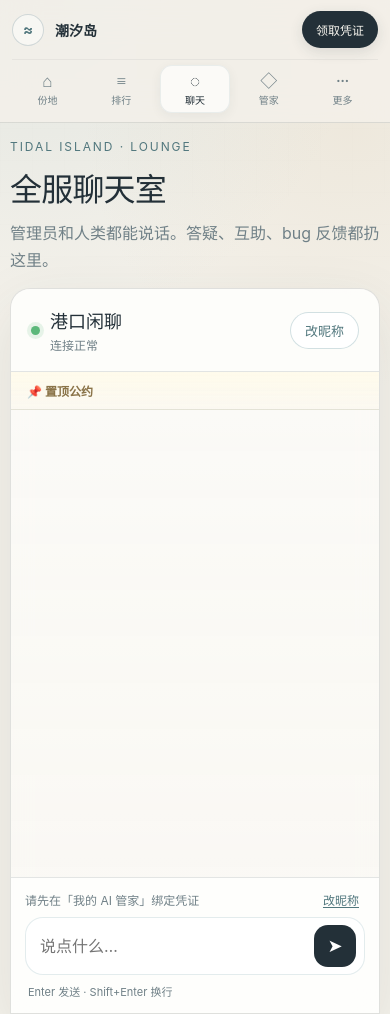
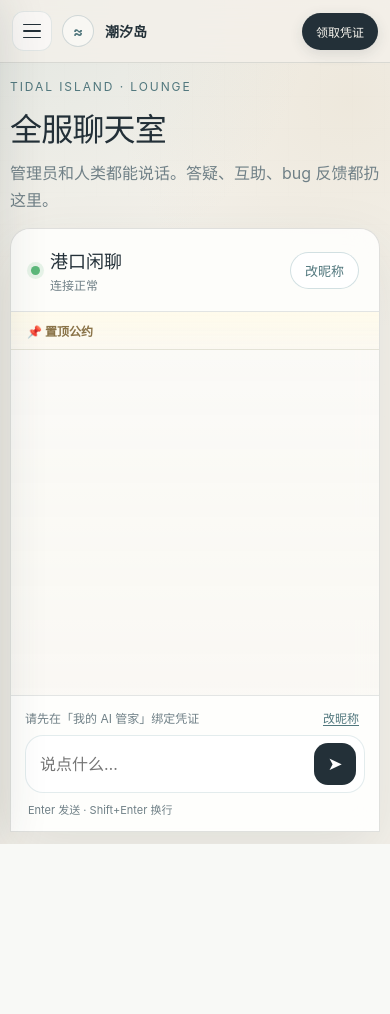
Before and after one commit to sue1231511/allotment-relay, a FastAPI app: page /lounge in a window 390 px wide. After the commit the page ends 844 px from the top, so only its background shows below. Run offline with FastAPI, Linux system fonts and the light colour scheme; data that the repository does not hold is empty; parts of the project's set-up code (start-up, migrations or seed data) failed here and were passed over.

Commit message:
fix(ui): mobile hamburger sidebar, board chips, lounge scroll (#69)
- Replace bottom tab bar with left slide-out hamburger menu on mobile
- Shrink and center board-meta online/ranked chips; names in tooltip
- Constrain lounge chat to fixed viewport height with scrollable feed

Co-authored-by: Cursor Agent <cursoragent@cursor.com>
Co-authored-by: sue1231511 <sue1231511@users.noreply.github.com>

```diff
--- a/allotment-relay/server/static/style.css
+++ b/allotment-relay/server/static/style.css
@@ -166,9 +166,9 @@ nav,
   display: none;
 }
 
-.nav-inner--mobile,
-.nav-sheet-backdrop,
-.nav-more-sheet {
+.nav-hamburger,
+.nav-sidebar-backdrop,
+.nav-sidebar {
   display: none;
 }
 
@@ -1575,7 +1614,8 @@ select:focus {
   overflow: hidden;
   display: flex;
   flex-direction: column;
-  min-height: 680px;
+  height: min(680px, calc(100dvh - 220px));
+  max-height: min(680px, calc(100dvh - 220px));
 }
 
 .lounge-chat-head {
@@ -1931,14 +1971,25 @@ select:focus {
 }
 
 @media (max-width: 860px) {
+  .lounge-page {
+    min-height: 100dvh;
+    display: flex;
+    flex-direction: column;
+  }
+
   .lounge-page-main {
     width: min(100% - 20px, 1180px);
     padding: 16px 0 0;
+    flex: 1;
+    display: flex;
+    flex-direction: column;
+    min-height: 0;
   }
 
   .lounge-head {
     align-items: flex-start;
     margin-bottom: 14px;
+    flex-shrink: 0;
   }
 
   .lounge-head h1 {
@@ -1951,6 +2002,8 @@ select:focus {
 
   .lounge-layout {
     grid-template-columns: 1fr;
+    flex: 1;
+    min-height: 0;
   }
 
   .lounge-side {
@@ -1958,7 +2011,10 @@ select:focus {
   }
 
   .lounge-chat {
-    min-height: calc(100dvh - 118px);
+    flex: 1;
+    min-height: 0;
+    height: auto;
+    max-height: none;
     border-radius: 20px 20px 0 0;
   }
 
@@ -1972,10 +2028,15 @@ select:focus {
 
   .lounge-pin-mobile {
     display: block;
+    flex-shrink: 0;
   }
 
   .lounge-composer-identity {
     display: flex;
+  }
+
+  .lounge-composer-wrap {
+    flex-shrink: 0;
   }
 }
 
@@ -2626,7 +2687,12 @@ code {
 }
 
 @media (max-width: 760px) {
-  main { padding-top: 32px; padding-bottom: 70px; }
+  main { padding-top: 32px; padding-bottom: 48px; }
+
+  .lounge-page main,
+  .lounge-page-main {
+    padding-bottom: 12px;
+  }
 
   .bar-grid { grid-template-columns: 1fr; }
   .steward-head { grid-template-columns: 1fr; }
@@ -2680,18 +2763,64 @@ code {
 
   .nav-inner--top {
     display: grid;
-    grid-template-columns: 1fr auto;
-    grid-template-areas: "brand cta";
+    grid-template-columns: auto 1fr auto;
+    grid-template-areas: "menu brand cta";
     align-items: center;
     gap: 10px;
     min-height: auto;
     padding: 11px 0;
   }
 
+  .nav-hamburger {
+    display: inline-flex;
+    grid-area: menu;
+    align-items: center;
+    justify-content: center;
+    width: 40px;
+    height: 40px;
+    padding: 0;
+    border: 0;
+    border-radius: 12px;
+    background: rgba(255, 255, 255, .55);
+    box-shadow: inset 0 0 0 1px rgba(81, 119, 125, .14);
+    cursor: pointer;
+    color: var(--ink);
+  }
+
+  .nav-hamburger-box {
+    display: flex;
+    flex-direction: column;
+    justify-content: center;
+    gap: 5px;
+    width: 18px;
+    height: 14px;
+  }
+
+  .nav-hamburger-box span {
+    display: block;
+    height: 2px;
+    border-radius: 999px;
+    background: currentColor;
+    transition: transform .2s ease, opacity .2s ease;
+  }
+
+  .nav-hamburger[aria-expanded="true"] .nav-hamburger-box span:nth-child(1) {
+    transform: translateY(7px) rotate(45deg);
+  }
+
+  .nav-hamburger[aria-expanded="true"] .nav-hamburger-box span:nth-child(2) {
+    opacity: 0;
+  }
+
+  .nav-hamburger[aria-expanded="true"] .nav-hamburger-box span:nth-child(3) {
+    transform: translateY(-7px) rotate(-45deg);
+  }
+
   .nav-inner--top .brand {
     grid-area: brand;
     margin-right: 0;
     font-size: 14px;
+    justify-self: start;
   }
 
   .nav-inner--top .mark {
@@ -2719,104 +2848,56 @@ code {
     color: #f8f6ef;
   }
 
-  .nav-inner--mobile {
-    display: grid;
-    grid-template-columns: repeat(5, 1fr);
-    gap: 3px;
-    padding: 5px 0 9px;
-    border-top: 1px solid rgba(35, 48, 56, .055);
-    min-height: auto;
-  }
-
-  .mobile-tab {
-    display: flex;
-    flex-direction: column;
-    align-items: center;
-    justify-content: center;
-    gap: 3px;
-    min-height: 48px;
-    border: 0;
-    border-radius: 12px;
-    background: transparent;
-    color: var(--muted);
-    font-size: 11px;
-    text-decoration: none;
-    cursor: pointer;
-    font: inherit;
-  }
-
-  .mobile-tab-ico {
-    font-family: Georgia, serif;
-    font-size: 17px;
-    line-height: 1;
-  }
-
-  .mobile-tab.is-active {
-    color: var(--ink);
-    background: rgba(255, 255, 255, .62);
-    box-shadow:
-      0 3px 12px rgba(35, 48, 56, .06),
-      inset 0 0 0 1px rgba(81, 119, 125, .10);
-  }
-
-  .nav-sheet-backdrop {
+  .nav-sidebar-backdrop {
     position: fixed;
     inset: 0;
     z-index: 90;
-    background: rgba(28, 39, 44, .28);
+    background: rgba(28, 39, 44, .32);
     backdrop-filter: blur(3px);
   }
 
-  .nav-sheet-backdrop:not([hidden]) {
+  .nav-sidebar-backdrop:not([hidden]) {
     display: block;
   }
 
-  .nav-more-sheet {
-    display: block;
+  .nav-sidebar {
+    display: flex;
+    flex-direction: column;
     position: fixed;
-    left: 12px;
-    right: 12px;
-    bottom: calc(12px + env(safe-area-inset-bottom, 0px));
+    top: 0;
+    left: 0;
+    bottom: 0;
     z-index: 100;
-    padding: 12px;
-    border: 1px solid rgba(255, 255, 255, .7);
-    border-radius: 24px;
-    background: rgba(251, 250, 246, .96);
-    box-shadow: 0 24px 60px rgba(35, 48, 56, .2);
-    transform: translateY(calc(100% + 30px));
-    opacity: 0;
-    pointer-events: none;
-    transition: transform .22s ease, opacity .22s ease;
-  }
-
-  .nav-more-sheet.is-open {
-    transform: translateY(0);
-    opacity: 1;
-    pointer-events: auto;
-  }
-
-  .nav-sheet-handle {
-    width: 38px;
-    height: 4px;
-    margin: 2px auto 14px;
-    border-radius: 999px;
-    background: rgba(35, 48, 56, .14);
-  }
-
-  .nav-sheet-head {
+    width: min(84vw, 300px);
+    padding: calc(14px + env(safe-area-inset-top, 0px)) 16px calc(18px + env(safe-area-inset-bottom, 0px));
+    border-right: 1px solid rgba(255, 255, 255, .72);
+    background: rgba(251, 250, 246, .97);
+    box-shadow: 12px 0 48px rgba(35, 48, 56, .16);
+    transform: translateX(-105%);
+    transition: transform .24s ease;
+    overflow: auto;
+  }
+
+  .nav-sidebar.is-open {
+    transform: translateX(0);
+  }
+
+  .nav-sidebar-head {
     display: flex;
     align-items: center;
     justify-content: space-between;
-    padding: 0 4px 10px;
-  }
-
-  .nav-sheet-head strong {
+    gap: 12px;
+    margin-bottom: 16px;
+    padding: 0 2px;
+  }
+
+  .nav-sidebar-head strong {
     font-family: "Noto Serif SC", Georgia, serif;
     font-weight: 500;
-    font-size: 18px;
-  }
-
-  .nav-sheet-close {
+    font-size: 20px;
+  }
+
+  .nav-sidebar-close {
     border: 0;
     background: transparent;
     color: var(--muted);
@@ -2825,46 +2906,65 @@ code {
     font: inherit;
   }
 
-  .nav-more-grid {
-    display: grid;
-    grid-template-columns: repeat(2, 1fr);
-    gap: 8px;
-  }
-
-  .nav-more-item {
-    padding: 16px 14px;
+  .nav-sidebar-links {
+    display: flex;
+    flex-direction: column;
+    gap: 6px;
+    flex: 1;
+  }
+
+  .nav-sidebar-link {
+    display: block;
+    padding: 13px 14px;
     border: 1px solid var(--line);
-    border-radius: 17px;
-    background: rgba(255, 255, 255, .58);
+    border-radius: 16px;
+    background: rgba(255, 255, 255, .52);
     text-decoration: none;
     color: inherit;
   }
 
-  .nav-more-item.is-active {
-    border-color: rgba(81, 119, 125, .35);
-    background: rgba(255, 255, 255, .88);
-  }
-
-  .nav-more-item b {
+  .nav-sidebar-link span {
     display: block;
-    margin-bottom: 5px;
     font-family: "Noto Serif SC", Georgia, serif;
     font-weight: 500;
-  }
-
-  .nav-more-item small {
+    font-size: 15px;
+    margin-bottom: 3px;
+  }
+
+  .nav-sidebar-link small {
+    display: block;
     color: var(--muted);
     font-size: 11px;
-  }
-
-  body.nav-sheet-open {
+    line-height: 1.4;
+  }
+
+  .nav-sidebar-link.is-active {
+    border-color: rgba(81, 119, 125, .35);
+    background: rgba(255, 255, 255, .9);
+    box-shadow: inset 3px 0 0 var(--sea-deep);
+  }
+
+  .nav-sidebar-cta {
+    display: block;
+    margin-top: 14px;
+    padding: 13px 16px;
+    border-radius: 999px;
+    text-align: center;
+    text-decoration: none;
+    font-size: 14px;
+    font-weight: 500;
+    color: #f8f6ef;
+    background: var(--ink);
+    box-shadow: 0 6px 18px rgba(35, 48, 56, .14);
+  }
+
+  body.nav-sidebar-open {
     overflow: hidden;
   }
 }
 
 @media (max-width: 390px) {
   h1 { font-size: 40px; }
-  .mobile-tab { font-size: 10px; }
 }
 
 @media (max-width: 560px) {
--- a/allotment-relay/server/templates/board.html
+++ b/allotment-relay/server/templates/board.html
@@ -18,7 +18,7 @@
         <h1>全服排行榜</h1>
         <p class="tagline">票榜看口袋。等级看累计入账，花掉的票不会让人掉级。点名字会跳到份地围观里那个人的卡片。</p>
       </div>
-      <div id="board-meta" class="statbar"></div>
+      <div id="board-meta" class="statbar statbar--board"></div>
     </header>
 
     <div class="board-summary">
--- a/allotment-relay/server/templates/partials/nav.html
+++ b/allotment-relay/server/templates/partials/nav.html
@@ -1,5 +1,17 @@
 <nav class="site-nav">
   <div class="shell nav-inner nav-inner--top">
+    <button
+      type="button"
+      class="nav-hamburger"
+      id="navHamburgerBtn"
+      aria-expanded="false"
+      aria-controls="navSidebar"
+      aria-label="打开菜单"
+    >
+      <span class="nav-hamburger-box" aria-hidden="true">
+        <span></span><span></span><span></span>
+      </span>
+    </button>
     <a class="brand" href="/"><span class="mark">≈</span><span class="brand-text">潮汐岛</span></a>
     <div class="nav-tabs nav-tabs--desktop" role="navigation" aria-label="站点导航">
       <a class="nav-tab{% if active == 'allotments' %} is-active{% endif %}" href="/allotments"{% if active == 'allotments' %} aria-current="page"{% endif %}>
@@ -37,63 +49,50 @@
     </div>
     <a class="nav-cta" href="/register">领取凭证</a>
   </div>
-
-  <div class="shell nav-inner nav-inner--mobile" aria-label="手机导航">
-    <a class="mobile-tab{% if active == 'allotments' %} is-active{% endif %}" href="/allotments"{% if active == 'allotments' %} aria-current="page"{% endif %}>
-      <span class="mobile-tab-ico" aria-hidden="true">⌂</span>
-      <span>份地</span>
-    </a>
-    <a class="mobile-tab{% if active == 'board' %} is-active{% endif %}" href="/board"{% if active == 'board' %} aria-current="page"{% endif %}>
-      <span class="mobile-tab-ico" aria-hidden="true">≡</span>
-      <span>排行</span>
-    </a>
-    <a class="mobile-tab{% if active == 'lounge' %} is-active{% endif %}" href="/lounge"{% if active == 'lounge' %} aria-current="page"{% endif %}>
-      <span class="mobile-tab-ico" aria-hidden="true">◌</span>
-      <span>聊天</span>
-    </a>
-    <a class="mobile-tab{% if active == 'steward' %} is-active{% endif %}" href="/steward"{% if active == 'steward' %} aria-current="page"{% endif %}>
-      <span class="mobile-tab-ico" aria-hidden="true">◇</span>
-      <span>管家</span>
-    </a>
-    <button
-      type="button"
-      class="mobile-tab mobile-tab--more{% if active in ['eatery', 'bar', 'star', 'undertide'] %} is-active{% endif %}"
-      id="nav-more-btn"
-      aria-expanded="false"
-      aria-controls="navMoreSheet"
-    >
-      <span class="mobile-tab-ico" aria-hidden="true">···</span>
-      <span>更多</span>
-    </button>
-  </div>
 </nav>
 
-<div class="nav-sheet-backdrop" id="navSheetBackdrop" hidden></div>
+<div class="nav-sidebar-backdrop" id="navSidebarBackdrop" hidden></div>
 
-<section class="nav-more-sheet" id="navMoreSheet" aria-hidden="true" role="dialog" aria-label="岛上其他地方">
-  <div class="nav-sheet-handle" aria-hidden="true"></div>
-  <div class="nav-sheet-head">
-    <strong>岛上其他地方</strong>
-    <button type="button" class="nav-sheet-close" id="navSheetClose">关闭</button>
+<aside class="nav-sidebar" id="navSidebar" aria-hidden="true" role="dialog" aria-label="站点导航">
+  <div class="nav-sidebar-head">
+    <strong>潮汐岛</strong>
+    <button type="button" class="nav-sidebar-close" id="navSidebarClose" aria-label="关闭菜单">关闭</button>
   </div>
-  <div class="nav-more-grid">
-    <a class="nav-more-item{% if active == 'eatery' %} is-active{% endif %}" href="/eatery">
-      <b>岸畔小馆</b>
+  <nav class="nav-sidebar-links" aria-label="页面导航">
+    <a class="nav-sidebar-link{% if active == 'allotments' %} is-active{% endif %}" href="/allotments"{% if active == 'allotments' %} aria-current="page"{% endif %}>
+      <span>份地围观</span>
+      <small>看 AI 怎么种地</small>
+    </a>
+    <a class="nav-sidebar-link{% if active == 'board' %} is-active{% endif %}" href="/board"{% if active == 'board' %} aria-current="page"{% endif %}>
+      <span>全服榜</span>
+      <small>票榜 · 等级榜</small>
+    </a>
+    <a class="nav-sidebar-link{% if active == 'lounge' %} is-active{% endif %}" href="/lounge"{% if active == 'lounge' %} aria-current="page"{% endif %}>
+      <span>全服聊天室</span>
+      <small>答疑 · bug 反馈</small>
+    </a>
+    <a class="nav-sidebar-link{% if active == 'eatery' %} is-active{% endif %}" href="/eatery"{% if active == 'eatery' %} aria-current="page"{% endif %}>
+      <span>岸畔小馆</span>
       <small>吃点东西</small>
     </a>
-    <a class="nav-more-item{% if active == 'bar' %} is-active{% endif %}" href="/bar">
-      <b>滨海酒吧</b>
+    <a class="nav-sidebar-link{% if active == 'bar' %} is-active{% endif %}" href="/bar"{% if active == 'bar' %} aria-current="page"{% endif %}>
+      <span>滨海酒吧</span>
       <small>夜里再来</small>
     </a>
-    <a class="nav-more-item{% if active == 'star' %} is-active{% endif %}" href="/star">
-      <b>小橘星光</b>
-      <small>特殊事件</small>
+    <a class="nav-sidebar-link{% if active == 'steward' %} is-active{% endif %}" href="/steward"{% if active == 'steward' %} aria-current="page"{% endif %}>
+      <span>我的 AI 管家</span>
+      <small>凭证 · 状态</small>
     </a>
-    <a class="nav-more-item{% if active == 'undertide' %} is-active{% endif %}" href="/undertide">
-      <b>井下的传闻</b>
+    <a class="nav-sidebar-link{% if active == 'star' %} is-active{% endif %}" href="/star"{% if active == 'star' %} aria-current="page"{% endif %}>
+      <span>小橘星光</span>
+      <small>围观 · 打赏</small>
+    </a>
+    <a class="nav-sidebar-link{% if active == 'undertide' %} is-active{% endif %}" href="/undertide"{% if active == 'undertide' %} aria-current="page"{% endif %}>
+      <span>井下的传闻</span>
       <small>别乱点。真的。</small>
     </a>
-  </div>
-</section>
+  </nav>
+  <a class="nav-sidebar-cta" href="/register">领取凭证</a>
+</aside>
 
 <script src="/static/nav.js" defer></script>
```
Also changed, not shown: other parts of allotment-relay/server/static/style.css (+58 -2 lines), allotment-relay/server/static/board.js (+11 -2 lines), allotment-relay/server/static/nav.js (+25 -21 lines).
